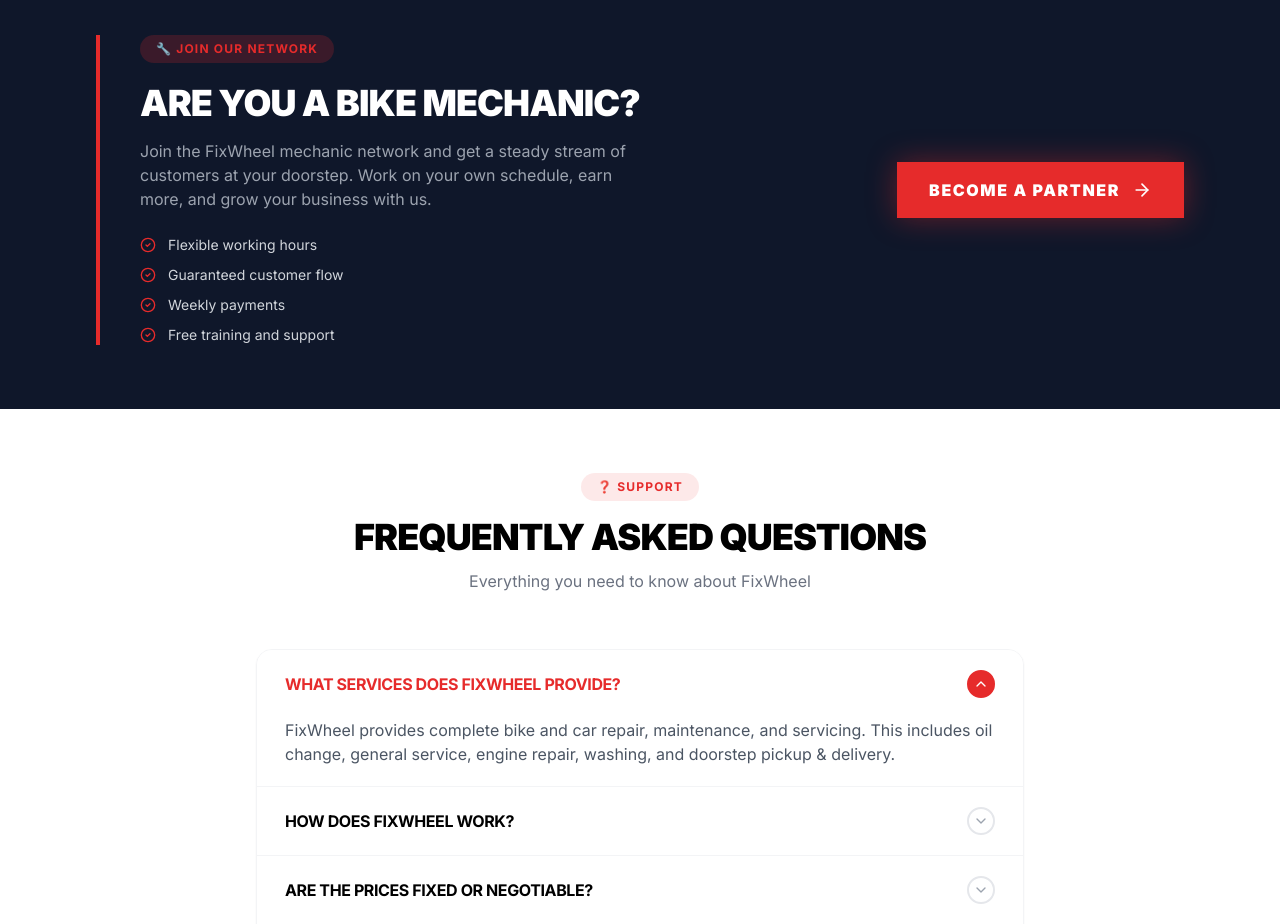
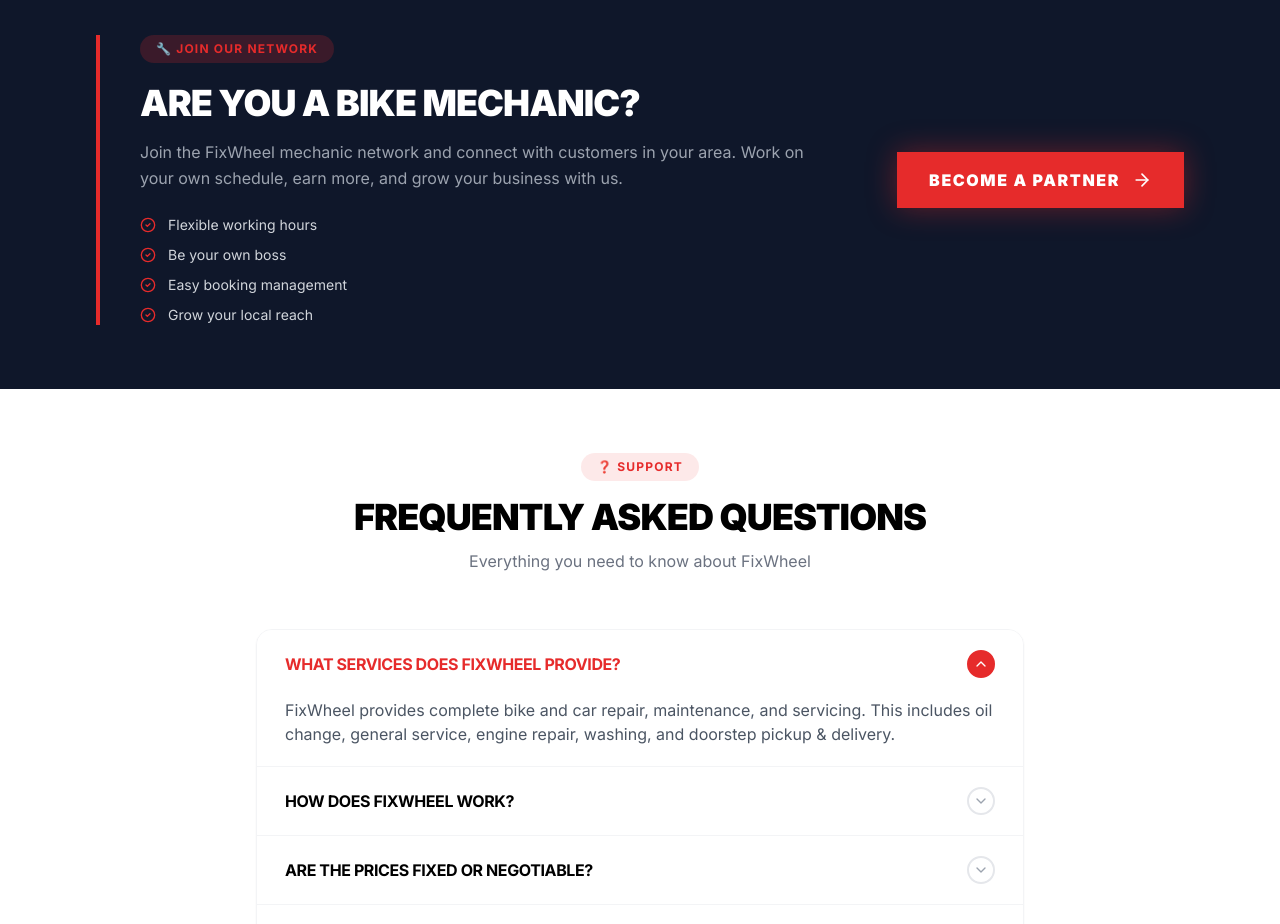
Before and after one commit to fixwheel-app/FIXWHEEL, a Next.js app in the folder frontend/: page / in a window 1280 px wide. Shown: the part 4200-5124 px from the top of the page. Built offline with nearby package versions, Linux system fonts and the light colour scheme.

Commit message:
copy: update mechanic benefits to realistic expectations

```diff
--- a/frontend/app/page.client.tsx
+++ b/frontend/app/page.client.tsx
@@ -310,11 +310,11 @@
             <div className="flex-1">
               <span className="inline-block bg-accent/20 text-accent text-xs font-bold uppercase tracking-widest px-4 py-1.5 rounded-full mb-5">🔧 Join Our Network</span>
               <h2 className="text-2xl md:text-4xl font-black uppercase text-white tracking-tight mb-4">Are You a Bike Mechanic?</h2>
-              <p className="text-gray-400 text-sm md:text-base leading-relaxed mb-6 max-w-lg">
-                Join the FixWheel mechanic network and get a steady stream of customers at your doorstep. Work on your own schedule, earn more, and grow your business with us.
+              <p className="text-gray-400 leading-relaxed mb-6">
+                Join the FixWheel mechanic network and connect with customers in your area. Work on your own schedule, earn more, and grow your business with us.
               </p>
               <ul className="space-y-2.5">
-                {["Flexible working hours", "Guaranteed customer flow", "Weekly payments", "Free training and support"].map((b, i) => (
+                {["Flexible working hours", "Be your own boss", "Easy booking management", "Grow your local reach"].map((b, i) => (
                   <li key={i} className="flex items-center gap-3 text-sm text-gray-300">
                     <CheckCircle2 className="w-4 h-4 text-accent shrink-0" />{b}
                   </li>
```
